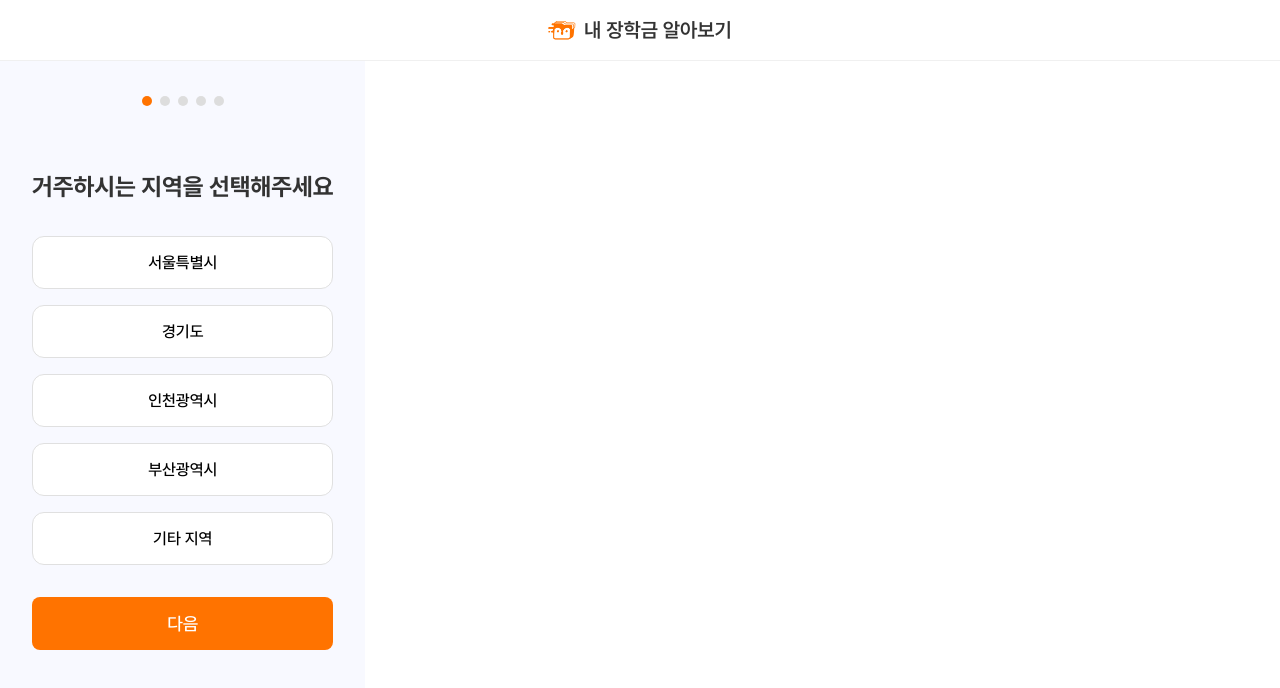
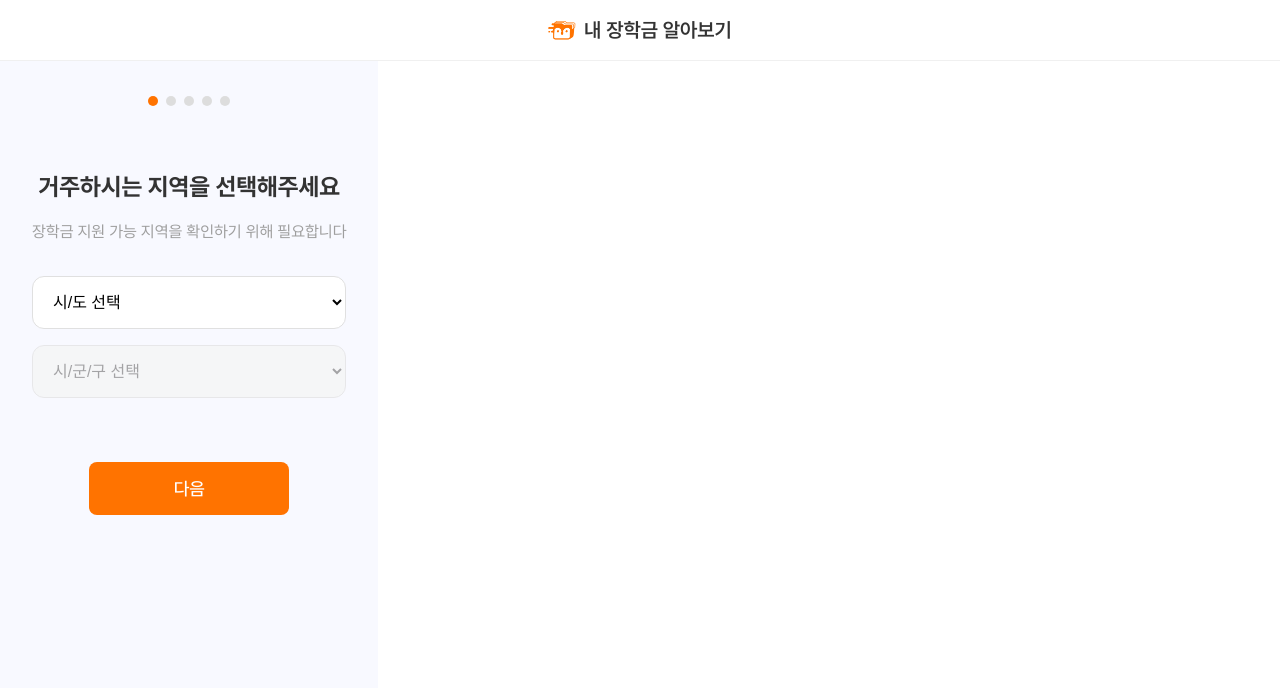
Before and after one commit to Scholarzip-TF/janghakmoney-front, a React (Vite) app: page /survey in a window 1280 px wide. Shown: the top 688 px of the page. Built offline with nearby package versions, Linux system fonts and the light colour scheme.

Commit message:
feat: Survey 피드백 반영해서 수정

```diff
--- /dev/null
+++ b/src/data/locations.ts
@@ -0,0 +1,16 @@
+export interface Location {
+    sido: string;
+    sigungu: string[];
+  }
+
+  export const locations: Location[] = [
+    {
+      sido: "강원도",
+      sigungu: ["강릉시", "동해시", "삼척시", "속초시", "원주시", "춘천시", /* ... */]
+    },
+    {
+      sido: "경기도",
+      sigungu: ["고양시", "과천시", "광명시", "광주시", "구리시", /* ... */]
+    },
+    // ... 다른 시도
+  ];
--- /dev/null
+++ b/src/data/universities.ts
@@ -0,0 +1,33 @@
+// src/data/universities.ts
+export const universities = [
+    "가톨릭대학교",
+    "가천대학교",
+    "경기대학교",
+    "경희대학교",
+    "건국대학교",
+    "광운대학교",
+    "국민대학교",
+    "단국대학교",
+    "동국대학교",
+    "명지대학교",
+    "삼육대학교",
+    "상명대학교",
+    "서강대학교",
+    "서경대학교",
+    "서울과학기술대학교",
+    "서울대학교",
+    "서울시립대학교",
+    "성균관대학교",
+    "세종대학교",
+    "숙명여자대학교",
+    "숭실대학교",
+    "아주대학교",
+    "연세대학교",
+    "인천대학교",
+    "인하대학교",
+    "중앙대학교",
+    "한국외국어대학교",
+    "한성대학교",
+    "한양대학교",
+    "홍익대학교"
+  ];
--- a/src/pages/Survey/Survey.css
+++ b/src/pages/Survey/Survey.css
@@ -1,3 +1,4 @@
+/* Survey.css */
 .survey-page {
   min-height: 100vh;
   padding-top: 64px;
@@ -38,38 +39,92 @@
 .survey-content h2 {
   font-size: 1.5rem;
   color: var(--text-color);
-    margin-bottom: 2rem;
+  margin-bottom: 1rem;
   line-height: 1.4;
 }
 
-  .options-container {
+.description {
+  color: var(--gray-500);
+  margin-bottom: 2rem;
+  font-size: 1rem;
+}
+
+.select-group {
   display: flex;
   flex-direction: column;
   gap: 1rem;
 }
 
-  .option-button {
-    font-family: Pretendard, sans-serif;
+.select-field {
   width: 100%;
   padding: 1rem;
   border: 1px solid #e0e0e0;
   border-radius: 12px;
-    background: white;
   font-size: 1rem;
-    text-align: center;
+  background-color: white;
+  cursor: pointer;
+}
+
+.select-field:disabled {
+  background-color: #f5f5f5;
+  cursor: not-allowed;
+}
+
+.radio-group {
+  display: grid;
+  grid-template-columns: repeat(auto-fill, minmax(80px, 1fr));
+  gap: 0.5rem;
+  padding: 1rem;
+}
+
+.radio-button {
+  display: flex;
+  align-items: center;
+  justify-content: center;
+  padding: 0.75rem;
+  border: 1px solid #e0e0e0;
+  border-radius: 8px;
   cursor: pointer;
   transition: all 0.2s;
 }
 
-  .option-button:hover {
+.radio-button input {
+  display: none;
+}
+
+.radio-button span {
+  font-size: 1rem;
+}
+
+.radio-button:hover {
   border-color: var(--primary-color);
   background-color: #fff8f3;
 }
 
-  .option-button.selected {
-    background-color: var(--primary-color);
-    color: white;
+.radio-button input:checked + span {
+  color: var(--primary-color);
+  font-weight: 600;
+}
+
+.radio-button input:checked + span {
   border-color: var(--primary-color);
+  background-color: #fff8f3;
+}
+
+.button-container {
+  display: flex;
+  gap: 1rem;
+  margin-top: 2rem;
+  justify-content: center;
+ }
+
+ .button-container button {
+  flex: 1;
+  max-width: 200px;
+ }
+
+.search-container {
+  position: relative;
 }
 
 .search-input {
@@ -78,6 +133,34 @@
   border: 1px solid #e0e0e0;
   border-radius: 12px;
   font-size: 1rem;
+}
+
+.autocomplete-list {
+  position: absolute;
+  top: 100%;
+  left: 0;
+  right: 0;
+  background: white;
+  border: 1px solid #e0e0e0;
+  border-radius: 0 0 12px 12px;
+  max-height: 200px;
+  overflow-y: auto;
+  z-index: 10;
+}
+
+.autocomplete-item {
+  padding: 0.75rem 1rem;
+  cursor: pointer;
+}
+
+.autocomplete-item:hover {
+  background-color: #f5f5f5;
+}
+
+.checkbox-container {
+  display: flex;
+  flex-direction: column;
+  gap: 1rem;
 }
 
 .checkbox-option {
@@ -104,4 +187,14 @@
   .survey-container {
     padding: 1rem;
   }
+
+  .radio-group {
+    grid-template-columns: repeat(auto-fill, minmax(70px, 1fr));
   }
+}
+
+@media (max-width: 480px) {
+  .button-container button {
+    max-width: none;
+  }
+ }
--- a/src/pages/Survey/Survey.tsx
+++ b/src/pages/Survey/Survey.tsx
@@ -1,18 +1,91 @@
-import { useState } from 'react';
+// src/pages/Survey/Survey.tsx
+import { useState, useEffect } from 'react';
 import { useNavigate } from 'react-router-dom';
 import { Button } from '../../components/Button';
 import { Header } from '../../components/Header/Header';
+import { locations } from '../../data/locations';
+import { universities } from '../../data/universities';
+import { SurveyForm, Step } from '../../types/form';
 import './Survey.css';
 
 export const Survey = () => {
  const navigate = useNavigate();
-  const [currentStep, setCurrentStep] = useState(1);
+ const [currentStep, setCurrentStep] = useState<Step>(1);
+ const [searchValue, setSearchValue] = useState('');
+ const [showAutocomplete, setShowAutocomplete] = useState(false);
+ const [filteredUniversities, setFilteredUniversities] = useState<string[]>([]);
+
+ const [formData, setFormData] = useState<SurveyForm>({
+   region: {
+     sido: '',
+     sigungu: ''
+   },
+   incomeLevel: null,
+   university: '',
+   otherUniversity: '',
+   scholarships: {
+     tuitionFull: false,
+     livingExpenses: false
+   },
+   phoneNumber: '',
+   agreement: false
+ });
+
+ useEffect(() => {
+   if (searchValue) {
+     const filtered = universities.filter(uni =>
+       uni.toLowerCase().includes(searchValue.toLowerCase())
+     );
+     setFilteredUniversities(filtered);
+     setShowAutocomplete(true);
+   } else {
+     setShowAutocomplete(false);
+   }
+ }, [searchValue]);
+
+ const formatPhoneNumber = (value: string) => {
+   const numbers = value.replace(/[^\d]/g, '');
+   if (numbers.length > 11) return numbers.slice(0, 11);
+   return numbers;
+ };
+
+ const handlePhoneChange = (e: React.ChangeEvent<HTMLInputElement>) => {
+   const formatted = formatPhoneNumber(e.target.value);
+   setFormData({ ...formData, phoneNumber: formatted });
+ };
 
  const handleNext = () => {
+   if (!isCurrentStepValid()) return;
+
    if (currentStep < 5) {
-      setCurrentStep(prev => prev + 1);
+     setCurrentStep(prev => (prev + 1) as Step);
    } else {
+     // TODO: API 호출
      navigate('/result');
+   }
+ };
+
+ const handleBack = () => {
+   if (currentStep > 1) {
+     setCurrentStep(prev => (prev - 1) as Step);
+   }
+ };
+
+ const isCurrentStepValid = (): boolean => {
+   switch(currentStep) {
+     case 1:
+       return formData.region.sido !== '' && formData.region.sigungu !== '';
+     case 2:
+       return formData.incomeLevel !== null;
+     case 3:
+       return formData.university !== '';
+     case 4:
+       return true;
+     case 5:
+       const phonePattern = /^010\d{8}$/;
+       return phonePattern.test(formData.phoneNumber) && formData.agreement;
+     default:
+       return false;
    }
  };
 
@@ -34,12 +107,46 @@ export const Survey = () => {
            {currentStep === 1 && (
              <>
                <h2>거주하시는 지역을 선택해주세요</h2>
-                <div className="options-container">
-                  <button className="option-button">서울특별시</button>
-                  <button className="option-button">경기도</button>
-                  <button className="option-button">인천광역시</button>
-                  <button className="option-button">부산광역시</button>
-                  <button className="option-button">기타 지역</button>
+               <p className="description">장학금 지원 가능 지역을 확인하기 위해 필요합니다</p>
+               <div className="select-group">
+                 <select
+                   value={formData.region.sido}
+                   onChange={(e) => {
+                     setFormData({
+                       ...formData,
+                       region: { sido: e.target.value, sigungu: '' }
+                     });
+                   }}
+                   className="select-field"
+                 >
+                   <option value="">시/도 선택</option>
+                   {locations.map(location => (
+                     <option key={location.sido} value={location.sido}>
+                       {location.sido}
+                     </option>
+                   ))}
+                 </select>
+
+                 <select
+                   value={formData.region.sigungu}
+                   onChange={(e) => {
+                     setFormData({
+                       ...formData,
+                       region: { ...formData.region, sigungu: e.target.value }
+                     });
+                   }}
+                   className="select-field"
+                   disabled={!formData.region.sido}
+                 >
+                   <option value="">시/군/구 선택</option>
+                   {formData.region.sido && locations
+                     .find(loc => loc.sido === formData.region.sido)
+                     ?.sigungu.map(sigungu => (
+                       <option key={sigungu} value={sigungu}>
+                         {sigungu}
+                       </option>
+                     ))}
+                 </select>
                </div>
              </>
            )}
@@ -47,11 +154,22 @@ export const Survey = () => {
            {currentStep === 2 && (
              <>
                <h2>소득분위를 선택해주세요</h2>
-                <div className="options-container">
+               <p className="description">한국장학재단 소득분위 기준입니다</p>
+               <div className="radio-group">
                  {[0, 1, 2, 3, 4, 5, 6, 7, 8, 9, 10].map((level) => (
-                    <button key={level} className="option-button">
-                      {level}분위
-                    </button>
+                   <label key={level} className="radio-button">
+                     <input
+                       type="radio"
+                       name="incomeLevel"
+                       value={level}
+                       checked={formData.incomeLevel === level}
+                       onChange={(e) => setFormData({
+                         ...formData,
+                         incomeLevel: parseInt(e.target.value)
+                       })}
+                     />
+                     <span>{level}분위</span>
+                   </label>
                  ))}
                </div>
              </>
@@ -60,28 +178,69 @@ export const Survey = () => {
            {currentStep === 3 && (
              <>
                <h2>소속 대학을 선택해주세요</h2>
+               <p className="description">현재 재학/휴학 중인 대학을 선택해주세요</p>
                <div className="search-container">
                  <input
                    type="text"
                    className="search-input"
                    placeholder="대학명을 입력하세요"
+                   value={searchValue}
+                   onChange={(e) => setSearchValue(e.target.value)}
                  />
+                 {showAutocomplete && (
+                   <div className="autocomplete-list">
+                     {filteredUniversities.map((uni) => (
+                       <div
+                         key={uni}
+                         className="autocomplete-item"
+                         onClick={() => {
+                           setFormData({ ...formData, university: uni });
+                           setSearchValue(uni);
+                           setShowAutocomplete(false);
+                         }}
+                       >
+                         {uni}
+                       </div>
+                     ))}
+                   </div>
+                 )}
                </div>
              </>
            )}
 
            {currentStep === 4 && (
              <>
-                <h2>현재 받고 계신 장학금을 선택해주세요</h2>
-                <div className="options-container vertical">
-                  <label className="checkbox-option">
-                    <input type="checkbox" />
-                    <span>등록금 장학금 전액 수혜 중</span>
-                  </label>
-                  <label className="checkbox-option">
-                    <input type="checkbox" />
-                    <span>생활비 장학금 수혜 중</span>
-                  </label>
+               <h2>장학금 수혜 여부를 선택해주세요</h2>
+               <p className="description">현재 받고 계신 장학금을 선택해주세요</p>
+               <div className="checkbox-container">
+                 <div className="checkbox-option">
+                   <input
+                     type="checkbox"
+                     checked={formData.scholarships.tuitionFull}
+                     onChange={(e) => setFormData({
+                       ...formData,
+                       scholarships: {
+                         ...formData.scholarships,
+                         tuitionFull: e.target.checked
+                       }
+                     })}
+                   />
+                   <span>전액 장학금을 받아 등록금을 내지 않으시나요?</span>
+                 </div>
+                 <div className="checkbox-option">
+                   <input
+                     type="checkbox"
+                     checked={formData.scholarships.livingExpenses}
+                     onChange={(e) => setFormData({
+                       ...formData,
+                       scholarships: {
+                         ...formData.scholarships,
+                         livingExpenses: e.target.checked
+                       }
+                     })}
+                   />
+                   <span>등록금성 장학금 외 생활비 장학금을 수혜중이신가요?</span>
+                 </div>
                </div>
              </>
            )}
@@ -89,14 +248,25 @@ export const Survey = () => {
            {currentStep === 5 && (
              <>
                <h2>전화번호를 입력해주세요</h2>
+               <p className="description">장학금 정보를 받아보실 연락처를 입력해주세요</p>
                <div className="input-container">
                  <input
                    type="tel"
                    className="phone-input"
                    placeholder="'-' 없이 입력해주세요"
+                   value={formData.phoneNumber}
+                   onChange={handlePhoneChange}
+                   maxLength={11}
                  />
                  <label className="checkbox-option">
-                    <input type="checkbox" />
+                   <input
+                     type="checkbox"
+                     checked={formData.agreement}
+                     onChange={(e) => setFormData({
+                       ...formData,
+                       agreement: e.target.checked
+                     })}
+                   />
                    <span>개인정보 수집 및 이용에 동의합니다</span>
                  </label>
                </div>
@@ -105,10 +275,20 @@ export const Survey = () => {
          </div>
 
          <div className="button-container">
+           {currentStep > 1 && (
+             <Button
+               variant="secondary"
+               size="large"
+               onClick={handleBack}
+             >
+               이전
+             </Button>
+           )}
            <Button
              size="large"
              onClick={handleNext}
-              fullWidth
+             disabled={!isCurrentStepValid()}
+             fullWidth={currentStep === 1}
            >
              {currentStep === 5 ? '완료' : '다음'}
            </Button>
--- /dev/null
+++ b/src/types/form.ts
@@ -0,0 +1,17 @@
+export interface SurveyForm {
+    region: {
+      sido: string;
+      sigungu: string;
+    };
+    incomeLevel: number | null;
+    university: string;
+    otherUniversity?: string;
+    scholarships: {
+      tuitionFull: boolean;
+      livingExpenses: boolean;
+    };
+    phoneNumber: string;
+    agreement: boolean;
+  }
+
+  export type Step = 1 | 2 | 3 | 4 | 5;
```
Lines whose indentation alone changed are shown as unchanged.
